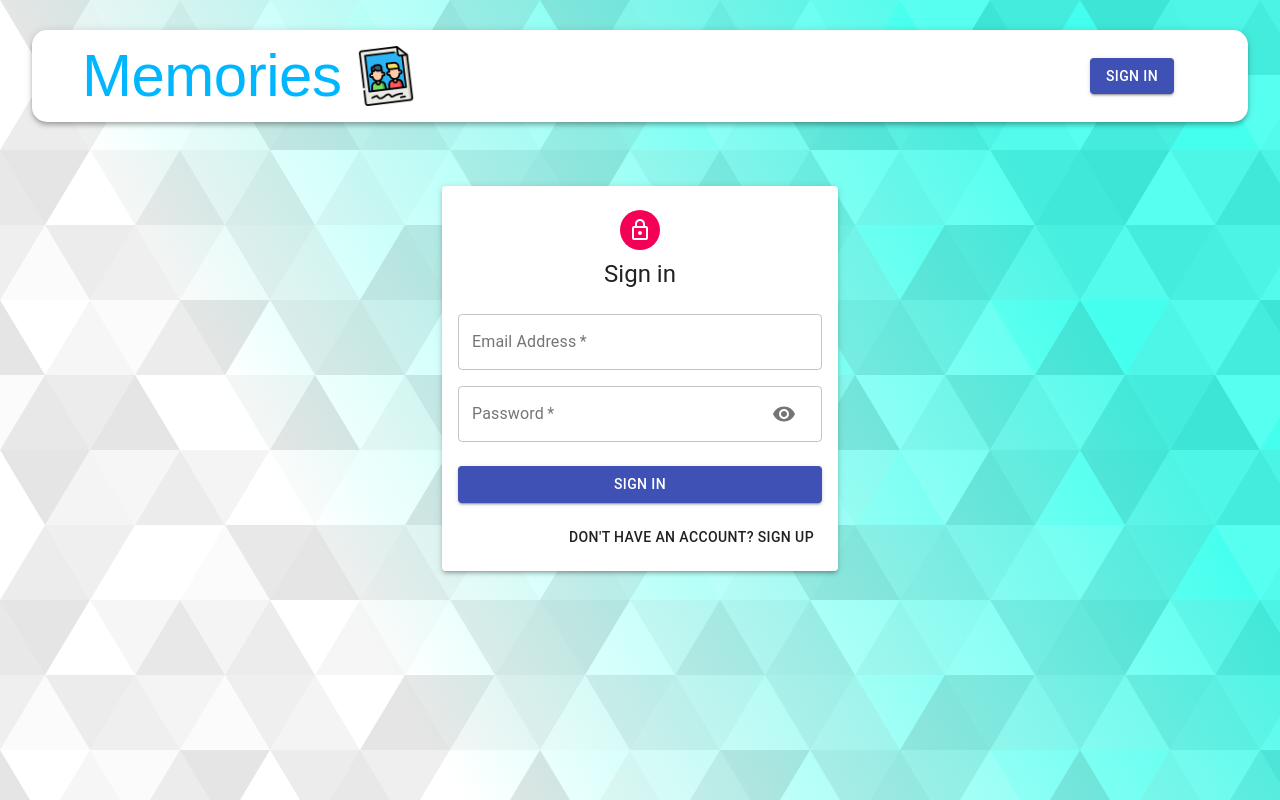
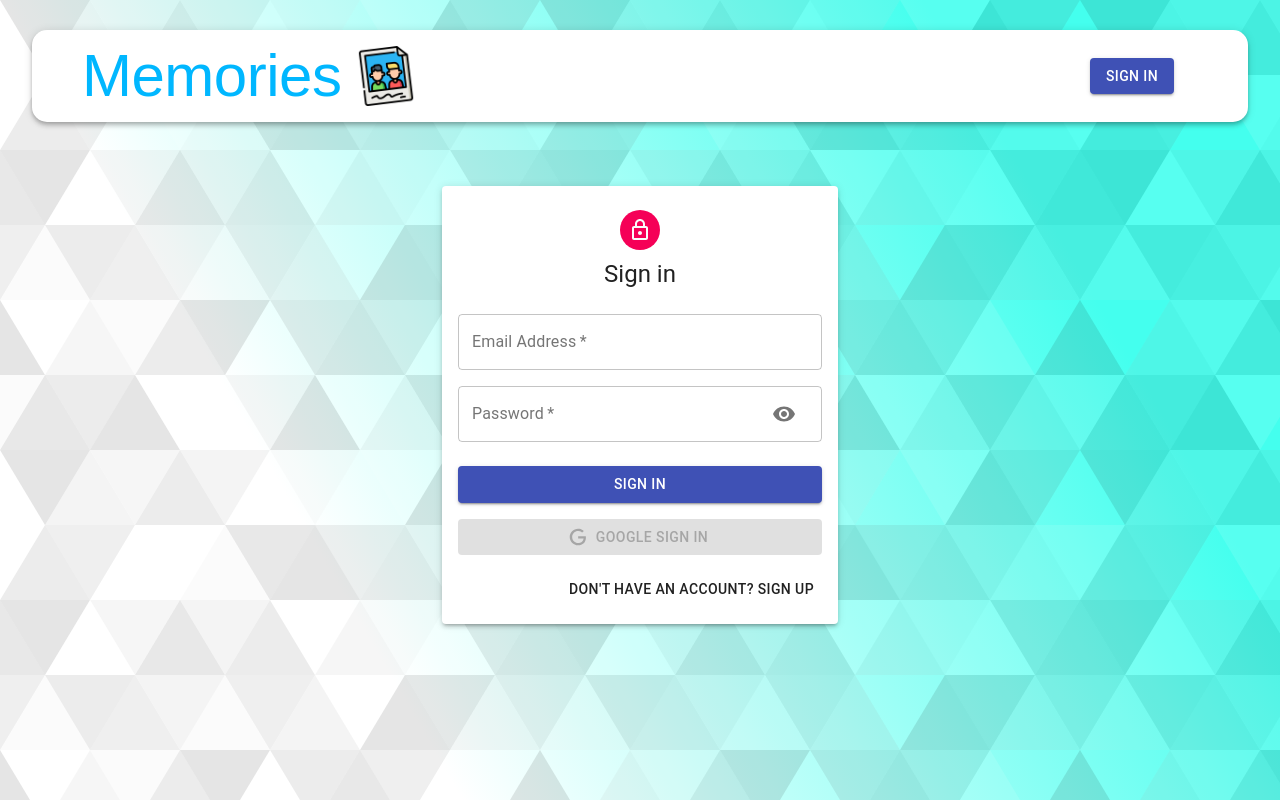
Before and after one commit to Troy-Peng-97/project-memories, a React (Create React App) app in the folder client/: page /auth in a window 1280 px wide. Built offline with nearby package versions, Linux system fonts and the light colour scheme.

Commit message:
finish google sign-in UI and the reducer for storing google login authentication result (onSuccess) into redux

```diff
--- a/client/src/components/Auth/Auth.js
+++ b/client/src/components/Auth/Auth.js
@@ -1,10 +1,14 @@
 import React, { useState } from 'react';
 import { Avatar, Button, Paper, Grid, Typography, Container } from '@material-ui/core';
 import Input from './Input';
+import { GoogleLogin } from 'react-google-login';
 import useStyles from './styles';
+import Icon from './icon';
 import LockOutlinedIcon from '@material-ui/icons/LockOutlined';
+import { useDispatch } from 'react-redux';
 
 const Auth = () => {
+    const dispatch = useDispatch();
     const classes = useStyles();
     const [showPassword, setShowPassword] = useState(false);
     const [isSignup, setIsSignup] = useState(false);
@@ -14,6 +18,20 @@
     }
     const handleSubmit = () => {
 
+    }
+
+    const googleSuccess = async (res) => {
+        const result = res?.profileObj;
+        const token = res?.tokenId;
+        try {
+            dispatch({ type : 'AUTH', data: { result, token }})
+        } catch (error) {
+            console.log(error.message);
+        }
+    }
+
+    const googleFailure = () => {
+        console.log("Google Sign In was unsuccessful. Try Again Later");
     }
 
     const switchMode = () => {
@@ -40,6 +58,17 @@
                         { isSignup && <Input name="confirmPassword" label="Repeat Password" handleChange={handleChange} type="password"/>}
                     </Grid>
                     <Button type="submit" fullWidth variant="contained" color="primary" className={classes.submit}>{isSignup ? 'Sign up' : 'Sign In'}</Button>
+                    <GoogleLogin
+                        clientId="777136393433-8lfhqrba34cman0vrm6r6jqupcqrfg30.apps.googleusercontent.com"
+                        render={(renderProps) => (
+                            <Button className={classes.googleButton} color='primary' fullWidth onClick={renderProps.onClick} disabled={renderProps.disabled} startIcon={<Icon />} variant="contained">
+                                Google Sign In
+                            </Button>
+                        )}
+                        onSuccess={googleSuccess}
+                        OnFailure={googleFailure}
+                        cookiePolicy="single_host_origin"
+                    />
                     <Grid container justify="flex-end">
                         <Grid item>
                             <Button onClick={switchMode}>
--- /dev/null
+++ b/client/src/components/Auth/icon.js
@@ -0,0 +1,12 @@
+import React from 'react';
+
+const icon = () => (
+  <svg style={{ width: '20px', height: '20px' }} viewBox="0 0 24 24">
+    <path
+      fill="currentColor"
+      d="M21.35,11.1H12.18V13.83H18.69C18.36,17.64 15.19,19.27 12.19,19.27C8.36,19.27 5,16.25 5,12C5,7.9 8.2,4.73 12.2,4.73C15.29,4.73 17.1,6.7 17.1,6.7L19,4.72C19,4.72 16.56,2 12.1,2C6.42,2 2.03,6.8 2.03,12C2.03,17.05 6.16,22 12.25,22C17.6,22 21.5,18.33 21.5,12.91C21.5,11.76 21.35,11.1 21.35,11.1V11.1Z"
+    />
+  </svg>
+);
+
+export default icon;
--- a/client/src/components/Navbar/Navbar.js
+++ b/client/src/components/Navbar/Navbar.js
@@ -1,4 +1,4 @@
-import React from 'react';
+import React, { useState, useEffect } from 'react';
 import { AppBar, Typography, Toolbar, Button, Avatar} from '@material-ui/core';
 import { Link } from 'react-router-dom';
 import useStyles from './styles';
@@ -6,8 +6,9 @@
 
 const Navbar = () => {
     const classes = useStyles();
-    const user = null;
+    const [user, setUser] = useState(JSON.parse(localStorage.getItem('profile')));
 
+    console.log(user);
     return (
         <AppBar className={classes.appBar} position="static" color="inherit">
             <div className={classes.brandContainer}>
@@ -15,9 +16,9 @@
                 <img className={classes.image} src={memories} alt="icon" height="60" />
             </div>
             <Toolbar className={classes.toolbar}>
-                {user ? (
+                {user?.result ? (
                     <div className={classes.profile}>
-                        <Avatar className={classes.profile} alt={user.result.name} src={user.result.imageUrl}>{user.result.name.charAt(0)}</Avatar>
+                        <Avatar className={classes.purple} alt={user?.result.name} src={user?.result.imageUrl}>{user.result.name.charAt(0)}</Avatar>
                         <Typography className={classes.userName} variant="h6">{user.result.name}</Typography>
                         <Button variant="contained" className={classes.logout} color="secondary">Logout</Button>
                     </div>
--- a/client/src/components/Navbar/styles.js
+++ b/client/src/components/Navbar/styles.js
@@ -13,9 +13,9 @@
   },
   heading: {
     color: 'rgba(0,183,255, 1)',
-    textDecoration: 'None',
+    textDecoration: 'none',
     fontFamily: 'fantasy',
-    fontStyle: 'ChalkDuster'
+    fontStyle: 'ChalkDuster',
   },
   image: {
     marginLeft: '15px',
--- a/client/src/constants/actionTypes.js
+++ b/client/src/constants/actionTypes.js
@@ -3,3 +3,6 @@
 export const DELETE = 'DELETE';
 export const FETCH_ALL = 'FETCH_ALL';
 export const LIKE = 'LIKE';
+
+export const AUTH = 'AUTH';
+export const LOGOUT = 'LOGOUT';
--- /dev/null
+++ b/client/src/reducers/auth.js
@@ -0,0 +1,13 @@
+import { AUTH, LOGOUT } from '../constants/actionTypes';
+
+const authReducer = (state = { authData : null}, action) => {
+    switch (action.type){
+        case AUTH:
+            localStorage.setItem('profile', JSON.stringify({ ...action?.data }))
+            return { ...state, authData: action?.data};
+        default:
+            return state;
+    }
+}
+
+export default authReducer;
--- a/client/src/reducers/index.js
+++ b/client/src/reducers/index.js
@@ -1,5 +1,6 @@
 import { combineReducers } from 'redux';
 
 import posts from './posts';
+import auth from './auth';
 
-export const reducers = combineReducers({ posts });
+export const reducers = combineReducers({ posts, auth });
```
